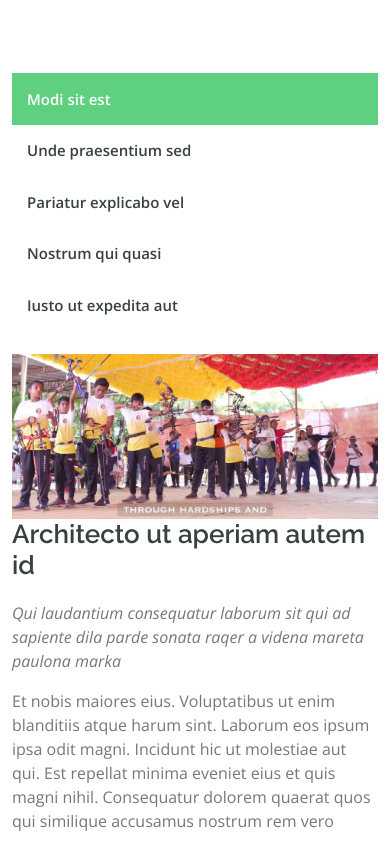
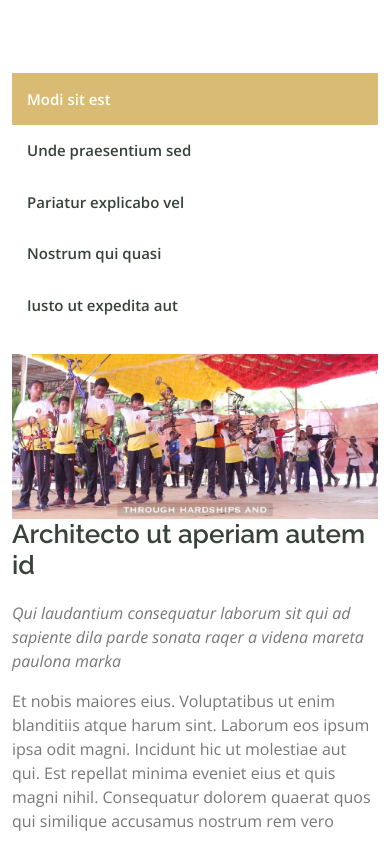
Before and after one commit to sathees26/SunIndiya--Public--School, a plain HTML site: page course-details.html in a window 390 px wide. Shown: the part 951-1818 px from the top of the page. Drawn offline with nearby package versions, Linux system fonts and the light colour scheme.

Commit message:
second commit

```diff
--- a/assets/css/style.css
+++ b/assets/css/style.css
@@ -1040,12 +1040,12 @@ section {
 }
 
 .cource-details-tabs .nav-link:hover {
-  color: #5fcf80;
+  color: #DABB74;
 }
 
 .cource-details-tabs .nav-link.active {
-  color: #5fcf80;
-  border-color: #5fcf80;
+  color: #DABB74;
+  border-color: #DABB74;
 }
 
 .cource-details-tabs .tab-pane.active {
@@ -1076,7 +1076,7 @@ section {
 
   .cource-details-tabs .nav-link.active {
     color: #fff;
-    background: #5fcf80;
+    background: #DABB74;
   }
 }
 
```
Also changed, not shown: assets/img/about.jpg (deleted), assets/img/apple-touch-icon.png (deleted), assets/img/course-1.jpg (deleted), assets/img/course-2.jpg (deleted), assets/img/course-3.jpg (deleted), assets/img/course-details-tab-1.png (deleted), assets/img/course-details-tab-2.png (deleted), assets/img/course-details-tab-4.png (deleted), assets/img/course-details-tab-5.png (deleted), assets/img/course-details.jpg (deleted), assets/img/events-2.jpg (deleted), assets/img/favicon.png (deleted).
